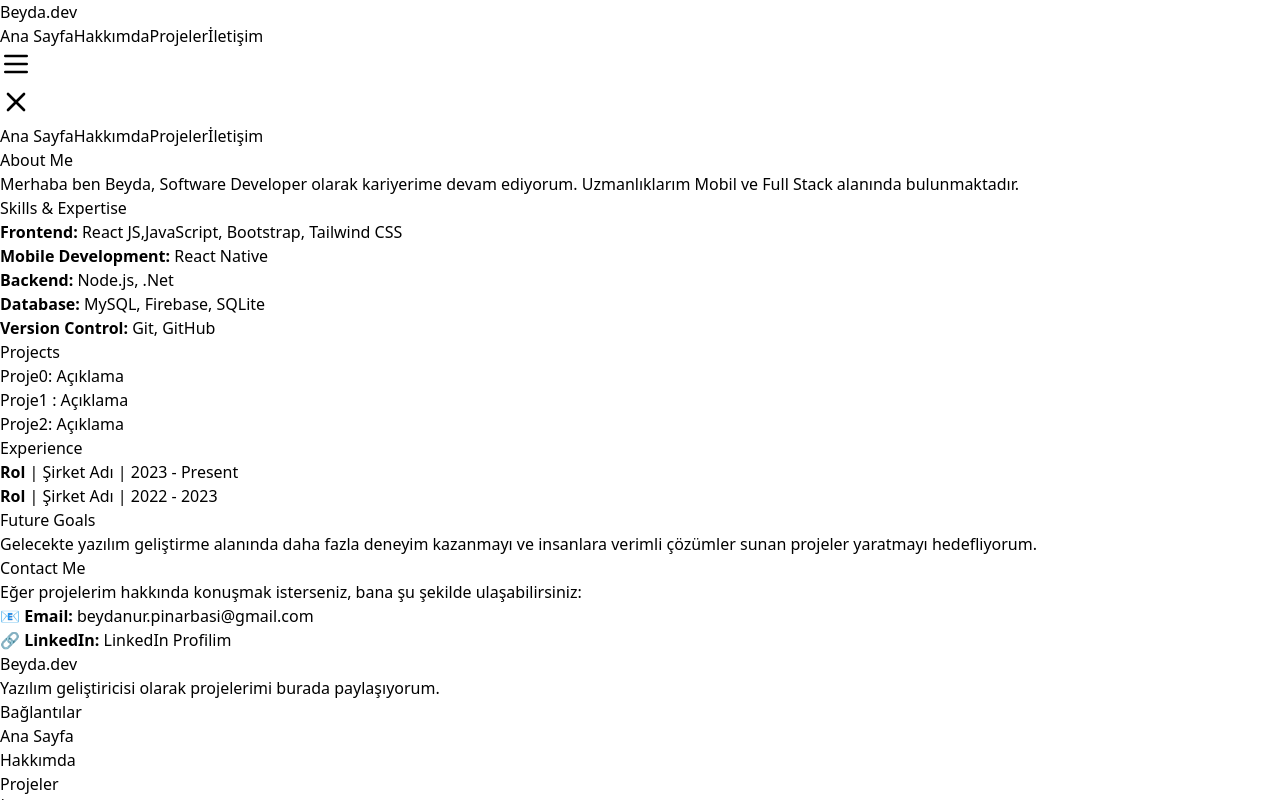
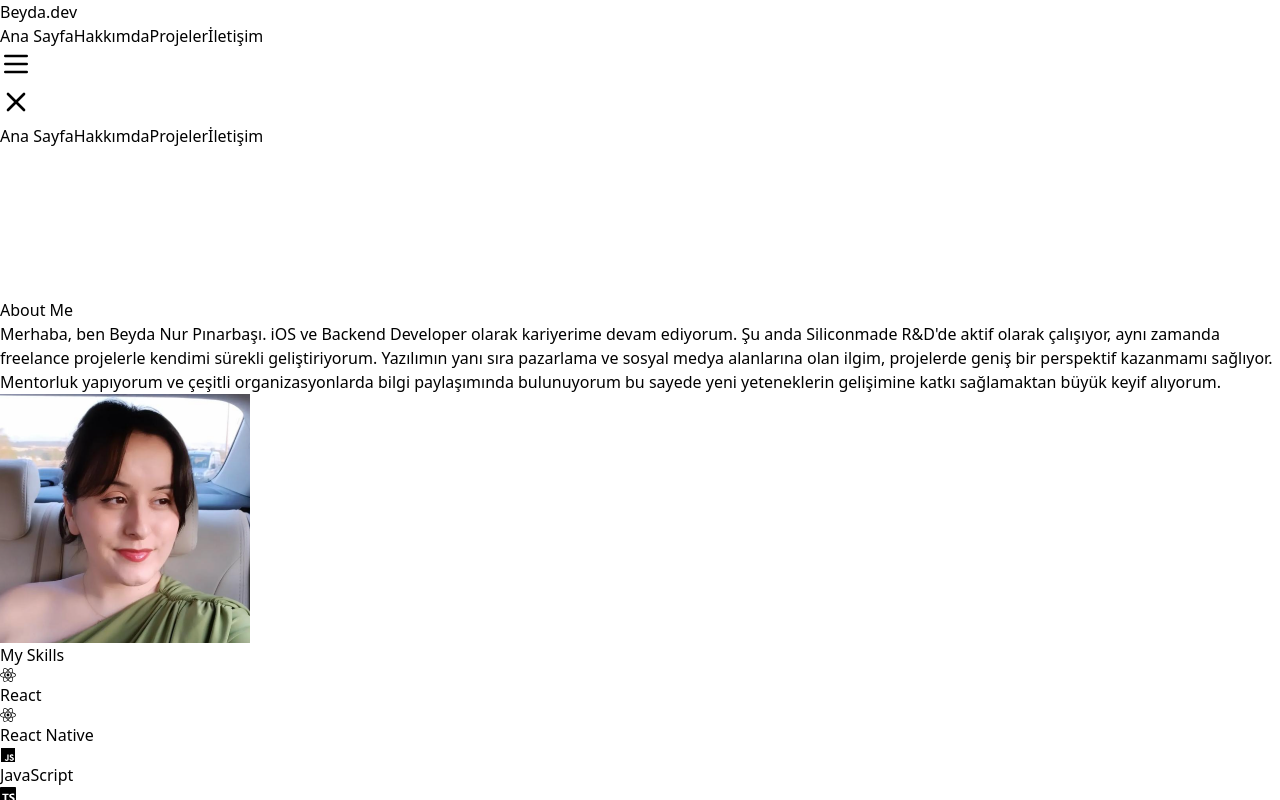
Before and after one commit to BeydaNurPinarbasi/my-portfolio, a Next.js app: page /about in a window 1280 px wide. Shown: the top 800 px of the page. Built offline with nearby package versions, Linux system fonts and the light colour scheme.

Commit message:
Updated 'about' page, added libraries and animations

```diff
--- a/package.json
+++ b/package.json
@@ -16,7 +16,10 @@
     "nodemailer": "^6.10.0",
     "react": "^19.0.0",
     "react-dom": "^19.0.0",
-    "react-icons": "^5.4.0"
+    "react-icons": "^5.4.0",
+    "react-tsparticles": "^2.12.2",
+    "tsparticles": "^3.8.1",
+    "tsparticles-slim": "^2.12.0"
   },
   "devDependencies": {
     "@eslint/eslintrc": "^3",
--- a/src/app/about/page.tsx
+++ b/src/app/about/page.tsx
@@ -1,49 +1,80 @@
+"use client";
 import React from 'react';
+import { FaReact, FaJs, FaBootstrap, FaGitAlt } from "react-icons/fa";
+import { SiTypescript, SiTailwindcss, SiDotnet, SiMysql, SiNextdotjs } from "react-icons/si";
+import { TbBrandCSharp } from "react-icons/tb";
+import Image from "next/image";
+import Particles from "react-tsparticles";
+import { loadSlim } from "tsparticles-slim";
+import { Engine } from "tsparticles-engine";
+
+const skills = [
+  { name: "React", icon: FaReact, bg: "bg-gray-700 text-blue-500" },
+  { name: "React Native", icon: FaReact, bg: "bg-zinc-950 text-blue-500" },
+  { name: "JavaScript", icon: FaJs, bg: "bg-yellow-500 text-black" },
+  { name: "TypeScript", icon: SiTypescript, bg: "bg-blue-600 text-white" },
+  { name: "C#", icon: TbBrandCSharp, bg: "bg-gray-700 text-white" },
+  { name: ".NET", icon: SiDotnet, bg: "bg-purple-700 text-white" },
+  { name: "TailwindCSS", icon: SiTailwindcss, bg: "bg-teal-500 text-white" },
+  { name: "Bootstrap", icon: FaBootstrap, bg: "bg-purple-500 text-white" },
+  { name: "Next.js", icon: SiNextdotjs, bg: "bg-indigo-700 text-white" },
+  { name: "MySQL", icon: SiMysql, bg: "bg-blue-700 text-white" },
+  { name: "Git & GitHub", icon: FaGitAlt, bg: "bg-orange-500 text-white" }
+].filter(skill => skill.icon !== null && skill.icon !== undefined);
+
+const SkillCard: React.FC<{ name: string; icon?: React.ElementType; bg: string }> = ({ name, icon: Icon, bg }) => (
+  <div
+    className={`p-6 rounded-xl text-center shadow-lg h-36 w-40 md:w-44 transition-all duration-500 transform hover:scale-110 hover:shadow-2xl hover:brightness-125 hover:bg-opacity-80 ${bg} flex flex-col items-center justify-center border border-gray-500 hover:border-white hover:rotate-1`}
+  >
+    {Icon ? <Icon className="text-5xl drop-shadow-xl" /> : <span className="text-5xl">⚠️</span>}
+    <p className="mt-3 text-lg font-semibold drop-shadow-md text-white">{name}</p>
+  </div>
+);
 
 const About: React.FC = () => {
+  const particlesInit = async (main: Engine) => {
+    await loadSlim(main);
+  };
+
   return (
-    <section id="about" className="py-12 px-4 bg-gray-100">
-      <div className="max-w-6xl mx-auto text-center">
-        <h2 className="text-4xl font-bold text-gray-800 mb-6">About Me</h2>
-        <p className="text-lg text-gray-700 mb-8">
-          Merhaba ben Beyda, Software Developer olarak kariyerime devam ediyorum. Uzmanlıklarım Mobil ve Full Stack alanında bulunmaktadır.
-        </p>
-
-        <h3 className="text-3xl font-semibold text-gray-800 mb-4">Skills & Expertise</h3>
-        <ul className="list-disc list-inside text-gray-700 mb-8">
-          <li><strong>Frontend:</strong> React JS,JavaScript, Bootstrap, Tailwind CSS</li>
-          <li><strong>Mobile Development:</strong> React Native</li>
-          <li><strong>Backend:</strong> Node.js, .Net</li>
-          <li><strong>Database:</strong> MySQL, Firebase, SQLite</li>
-          <li><strong>Version Control:</strong> Git, GitHub</li>
-        </ul>
-
-        <h3 className="text-3xl font-semibold text-gray-800 mb-4">Projects</h3>
-        <ul className="text-gray-700 mb-8">
-          <li><a href="#" className="text-blue-500">Proje0</a>: Açıklama </li>
-          <li><a href="#" className="text-blue-500">Proje1 </a>: Açıklama</li>
-          <li><a href="#" className="text-blue-500">Proje2</a>: Açıklama</li>
-        </ul>
-
-        <h3 className="text-3xl font-semibold text-gray-800 mb-4">Experience</h3>
-        <ul className="text-gray-700 mb-8">
-          <li><strong>Rol</strong> | Şirket Adı | 2023 - Present</li>
-          <li><strong>Rol</strong> | Şirket Adı | 2022 - 2023</li>
-        </ul>
-
-        <h3 className="text-3xl font-semibold text-gray-800 mb-4">Future Goals</h3>
-        <p className="text-lg text-gray-700 mb-8">
-          Gelecekte yazılım geliştirme alanında daha fazla deneyim kazanmayı ve insanlara verimli çözümler sunan projeler yaratmayı hedefliyorum.
-        </p>
-
-        <h3 className="text-3xl font-semibold text-gray-800 mb-4">Contact Me</h3>
-        <p className="text-lg text-gray-700 mb-8">
-          Eğer projelerim hakkında konuşmak isterseniz, bana şu şekilde ulaşabilirsiniz:
-        </p>
-        <p className="text-lg text-gray-700">
-          📧 <strong>Email:</strong> beydanur.pinarbasi@gmail.com <br />
-          🔗 <strong>LinkedIn:</strong> <a href="https://www.linkedin.com/in/beyda-nur-p%C4%B1narba%C5%9F%C4%B1/" className="text-blue-500">LinkedIn Profilim</a>
-        </p>
+    <section id="about" className="py-20 px-6 relative text-white overflow-hidden">
+      <Particles
+        id="tsparticles"
+        init={particlesInit}
+        options={{
+          fullScreen: { enable: false },
+          particles: {
+            number: { value: 80 },
+            size: { value: 3 },
+            move: { enable: true, speed: 1 },
+            shape: { type: "circle" },
+            opacity: { value: 0.5 }
+          },
+          interactivity: {
+            events: { onHover: { enable: true, mode: "repulse" } },
+          }
+        }}
+        className="absolute top-0 left-0 w-full h-full z-0"
+      />
+      <div className="relative max-w-5xl mx-auto grid grid-cols-1 md:grid-cols-2 gap-12 items-center z-10">
+        <div className="text-center md:text-left">
+          <h2 className="text-5xl font-extrabold mb-6 bg-gradient-to-r from-purple-400 to-blue-500 inline-block text-transparent bg-clip-text drop-shadow-lg">About Me</h2>
+          <p className="text-lg mb-8 leading-relaxed text-gray-900 drop-shadow-md">
+            Merhaba, ben Beyda Nur Pınarbaşı. iOS ve Backend Developer olarak kariyerime devam ediyorum. Şu anda <span className="text-purple-400 font-semibold">Siliconmade R&D</span>'de aktif olarak çalışıyor, aynı zamanda freelance projelerle kendimi sürekli geliştiriyorum.
+            Yazılımın yanı sıra pazarlama ve sosyal medya alanlarına olan ilgim, projelerde geniş bir perspektif kazanmamı sağlıyor. Mentorluk yapıyorum ve çeşitli organizasyonlarda bilgi paylaşımında bulunuyorum bu sayede yeni yeteneklerin gelişimine katkı sağlamaktan büyük keyif alıyorum.
+          </p>
+        </div>
+        <div className="flex justify-center">
+          <Image src="/profile.jpg" alt="Beyda Nur Pınarbaşı" width={250} height={250} className="rounded-full shadow-2xl border-4 border-purple-500 hover:shadow-purple-500 transition-all duration-500 transform hover:scale-105" />
+        </div>
+      </div>
+      <div className="relative max-w-5xl mx-auto text-center mt-16 z-10">
+        <h3 className="text-4xl font-bold text-gray-900 mb-6 drop-shadow-lg">My Skills</h3>
+        <div className="grid grid-cols-2 md-grid-cols-3 lg:grid-cols-4 gap-10 justify-center">
+          {skills.map((skill, index) => (
+            <SkillCard key={index} {...skill} />
+          ))}
+        </div>
       </div>
     </section>
   );
--- a/src/app/api/contact/route.ts
+++ b/src/app/api/contact/route.ts
@@ -20,7 +20,7 @@ export async function POST(req: Request) {
     const mailOptions = {
       from: process.env.EMAIL_USER,
       to: "beydanur.pinarbasi@gmail.com",
-      subject: `Yeni İletişim Formu Mesajı - ${name}`,
+      subject: `beyda.dev sitenden mesaj var - ${name}`,
       text: `Gönderen: ${name} (${email})\n\nMesaj:\n${message}`,
     };
 
```
Also changed, not shown: public/profile.jpg (added), 1 other file (tests, documents, lock files or other folders).
